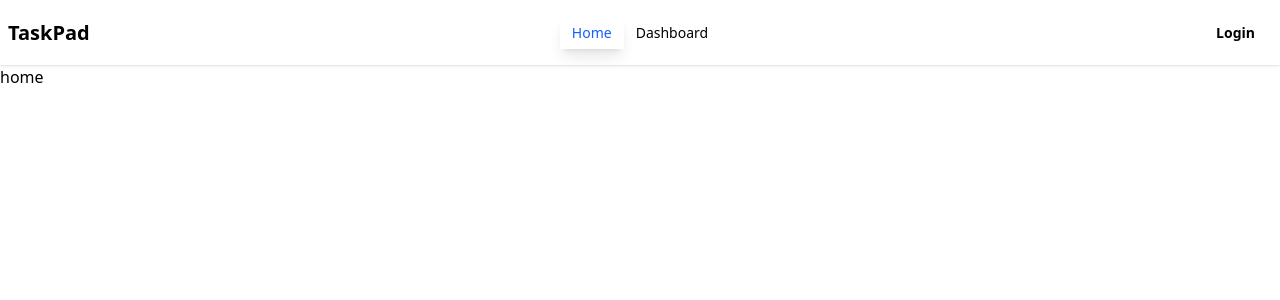
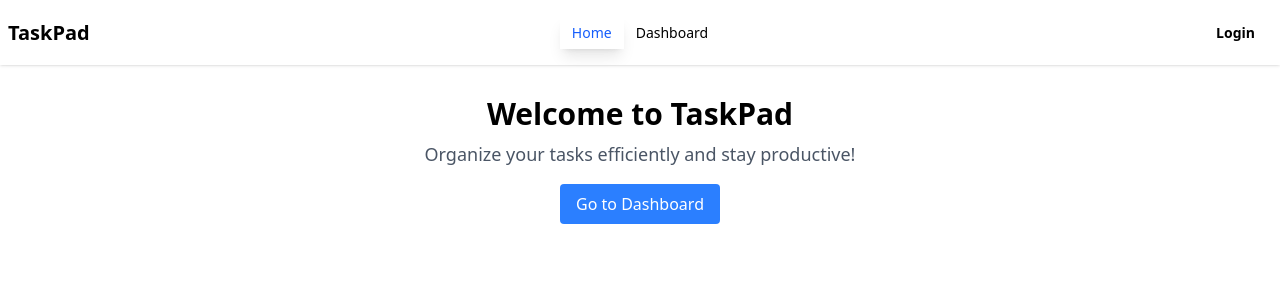
Before and after one commit to rabiulkhan7224/task-management-app, a React (Vite) app: page / in a window 1280 px wide. Shown: the top 300 px of the page. Built offline with nearby package versions, Linux system fonts and the light colour scheme; no server answers.

Commit message:
added a readme file

```diff
--- a/src/Layouts/Main.jsx
+++ b/src/Layouts/Main.jsx
@@ -3,10 +3,12 @@ import Navbar from "../components/Navbar";
 
 const Main = () => {
     return (
-        <div>
+        <div className="container mx-auto">
             <Navbar></Navbar>
 
             <Outlet></Outlet>
+
+
         </div>
     );
 };
--- a/src/Page/Dashboard/Dashboard.jsx
+++ b/src/Page/Dashboard/Dashboard.jsx
@@ -2,6 +2,7 @@ import { useMutation, useQuery, useQueryClient } from "@tanstack/react-query";
 import axios from "axios";
 import { useState } from "react";
 import useAuth from "../../hooks/useAuth";
+import toast from "react-hot-toast";
 
 const Dashboard = () => {
     const { user } = useAuth()
@@ -16,7 +17,10 @@ const Dashboard = () => {
     });
     const addTask = useMutation({
         mutationFn: (newTask) => axios.post(`${import.meta.env.VITE_BACKEND_URL}/tasks`, newTask),
-        onSuccess: () => queryClient.invalidateQueries(["tasks", user?.email]),
+        onSuccess: () => {
+            queryClient.invalidateQueries(["tasks", user?.email])
+            toast.success("Task added")
+        },
     });
 
     const deleteTask = useMutation({
@@ -66,14 +70,15 @@ const Dashboard = () => {
     if (isLoading) return <p>Loading...</p>;
 
     return (
-        <div className="container mx-auto p-4">
-            <h1 className="text-2xl font-bold mb-4 text-center">Task Manager</h1>
+        <div className="container  mx-auto p-5 ">
+            <h1 className="text-2xl font-bold mb-4 mt-16 text-center">Task Manager</h1>
             <div className="grid md:grid-cols-3 gap-2">
                 {["To-Do", "In Progress", "Done"].map((category) => (
                     <div
                         key={category}
                         onDragOver={(e) => e.preventDefault()}
                         onDrop={(e) => handleDrop(e, category)}
+
                         className=" p-4 border rounded shadow-md"
                     >
                         <h2 className="text-xl text-center font-semibold mb-2">{category}</h2>
@@ -90,6 +95,7 @@ const Dashboard = () => {
                                         <div className="card-body">
                                             <h2 className="card-title">{task.title}</h2>
                                             <p>{task.description}</p>
+                                            <p className={`${task.category==="In Progress"?'text-blue-500' :'r'} ${task.category==="Done"?'text-green-500' :'r'} ${task.category==="To-Do"?'text-yellow-500' :'r'}`}>{task.category}</p>
                                             <div className="justify-end card-actions">
                                                 <button onClick={() => deleteTask.mutate(task._id)} className="btn btn-primary">delete</button>
                                             </div>
@@ -108,7 +114,7 @@ const Dashboard = () => {
                 ))}
             </div>
 
-            <div className="mt-6">
+            <div className="mt-6 card bg-base-100 w-full max-w-sm mx-auto shrink-0 shadow-2xl">
                 <h2 className="text-lg font-semibold">Add Task</h2>
                 <input
                     type="text"
--- a/src/Page/home/Home.jsx
+++ b/src/Page/home/Home.jsx
@@ -1,9 +1,24 @@
+import { useNavigate } from "react-router";
 
 
 const Home = () => {
+
+    const navigate=useNavigate()
     return (
-        <div>
-            <h1>home</h1>
+        <div className="container mx-auto p-4">
+        {/* Intro Section */}
+        <div className="text-center mt-20 mb-6">
+          <h1 className="text-3xl font-bold">Welcome to TaskPad</h1>
+          <p className="text-lg text-gray-600 mt-2">
+            Organize your tasks efficiently and stay productive!
+          </p>
+          <button
+            onClick={() => navigate("/dashboard")}
+            className="mt-4 bg-blue-500 text-white px-4 py-2 rounded"
+          >
+            Go to Dashboard
+          </button>
+        </div>
         </div>
     );
 };
--- a/src/components/Navbar.jsx
+++ b/src/components/Navbar.jsx
@@ -27,8 +27,8 @@ const navigate = useNavigate()
             isActive ? "text-blue-600  shadow-lg " : "text-black"
         } to={'/dashboard'}>Dashboard</NavLink></li></>
     return (
-        <div>
-            <div className="navbar bg-base-100 shadow-sm">
+        <div className="">
+            <div className="navbar container mx-auto fixed z-50  bg-white/50 shadow-sm">
   <div className="navbar-start">
     <div className="dropdown">
       <div tabIndex={0} role="button" className="btn btn-ghost lg:hidden">
```
Also changed, not shown: 1 other file (tests, documents, lock files or other folders).
